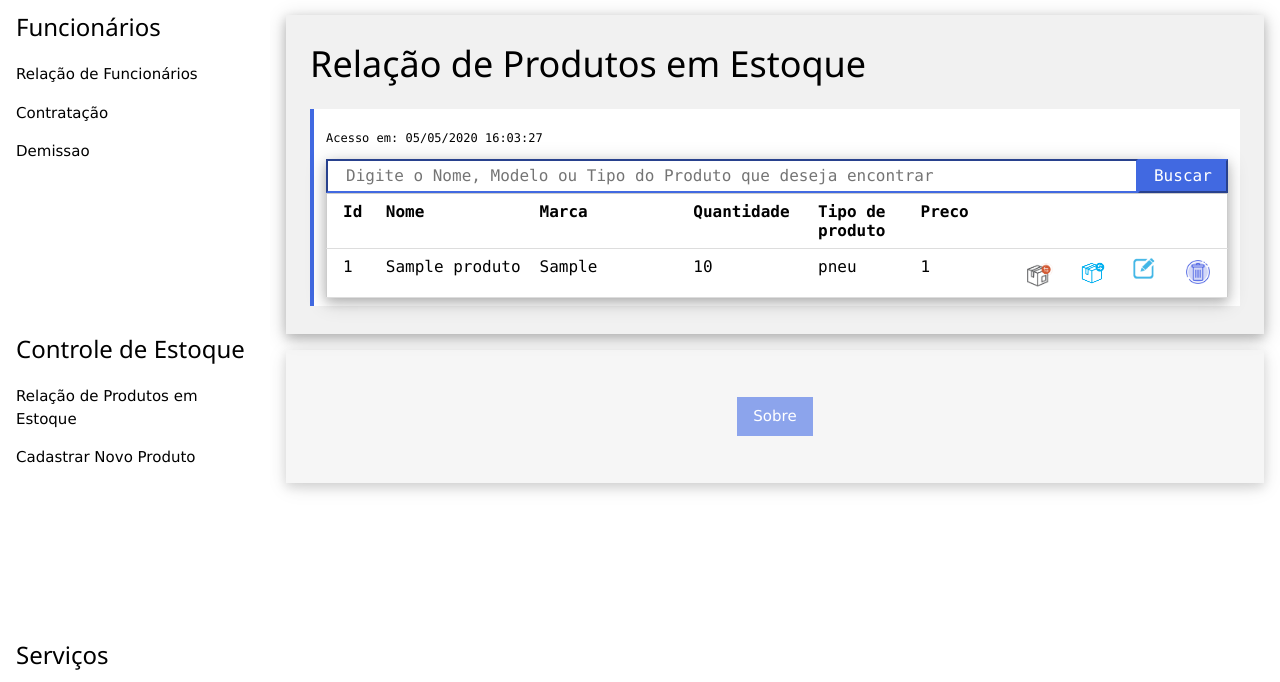
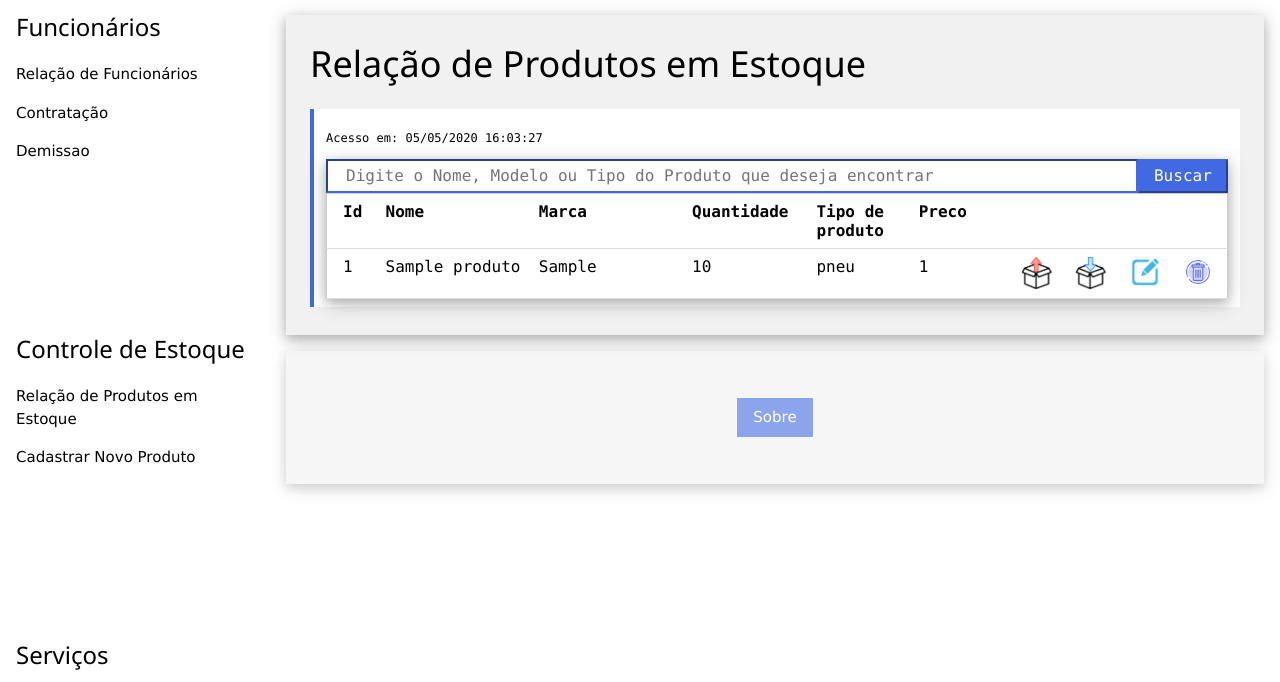
Before and after one commit to annLittleStar/SiteExpCriativa02, a PHP site: page /paginas/estoqueListarPesquisa.php in a window 1280 px wide. Shown: the part 118-800 px from the top of the page. Run offline with PHP 8.4, Linux system fonts and the light colour scheme; tables that the repository leaves empty hold one stand-in row (values such as "Sample post"); data that the repository does not hold is empty.

Commit message:
Caixinhas

```diff
--- a/SiteProjeto/paginas/estoqueListar.php
+++ b/SiteProjeto/paginas/estoqueListar.php
@@ -140,13 +140,13 @@ Equipe: Ana Schran, Gabriel Barboza, Lohan Akim e Victor Negrelli
 
 						//Adicionar, retirar ou excluir registro do produto
 				?>
-                        <a href='estoqueSaida.php?id=<?php echo $cod; ?>'><img src='../imagens/saida.png' title='Registrar Saida de Produto' width='32'></a>
+                        <a href='estoqueSaida.php?id=<?php echo $cod; ?>'><img src='../imagens/caixinhaSaida.png' title='Registrar Saida de Produto' width='32'></a>
                         </td>
                         <td>
-                        <a href='estoqueEntrada.php?id=<?php echo $cod; ?>'><img src='../imagens/entrada.png' title='Registrar Entrada de Produto' width='32'></a>
+                        <a href='estoqueEntrada.php?id=<?php echo $cod; ?>'><img src='../imagens/caixinhaEntrada.png' title='Registrar Entrada de Produto' width='32'></a>
                         </td>
                         <td>
-                        <a href='estoqueEditar.php?id=<?php echo $cod; ?>'><img src='../imagens/editar.png' title='Editar Produto' width='25'></a>
+                        <a href='estoqueEditar.php?id=<?php echo $cod; ?>'><img src='../imagens/editar.png' title='Editar Produto' width='32'></a>
                         </td>
                         <td>
                         <a href='estoqueExcluir.php?id=<?php echo $cod; ?>'><img src='../imagens/deletar.png' title='Excluir Produto' width='30'></a>
--- a/SiteProjeto/paginas/estoqueListarPesquisa.php
+++ b/SiteProjeto/paginas/estoqueListarPesquisa.php
@@ -148,16 +148,16 @@ Equipe: Ana Schran, Gabriel Barboza, Lohan Akim e Victor Negrelli
                             echo "</td><td>";
 
                 ?>
-                        <a href='estoqueSaida.php?id=<?php echo $cod; ?>'><img src='../imagens/saida.png' title='Registrar Saida de Produto' width='32'></a>
+                        <a href='estoqueSaida.php?id=<?php echo $cod; ?>'><img src='../imagens/caixinhaSaida.png' title='Registrar Saida de Produto' width='32'></a>
                         </td>
                         <td>
-                        <a href='estoqueEntrada.php?id=<?php echo $cod; ?>'><img src='../imagens/entrada.png' title='Registrar Entrada de Produto' width='32'></a>
+                        <a href='estoqueEntrada.php?id=<?php echo $cod; ?>'><img src='../imagens/caixinhaEntrada.png' title='Registrar Entrada de Produto' width='32'></a>
                         </td>
                         <td>
                         <a href='estoqueEditar.php?id=<?php echo $cod; ?>'><img src='../imagens/editar.png' title='Editar Produto' width='32'></a>
                         </td>
                         <td>
-                        <a href='estoqueExcluir.php?id=<?php echo $cod; ?>'><img src='../imagens/deletar.png' title='Excluir Produto' width='32'></a>
+                        <a href='estoqueExcluir.php?id=<?php echo $cod; ?>'><img src='../imagens/deletar.png' title='Excluir Produto' width='30'></a>
                         </td>
                         </tr>
                  <?php
@@ -183,13 +183,13 @@ Equipe: Ana Schran, Gabriel Barboza, Lohan Akim e Victor Negrelli
 
 						//Adicionar, retirar ou excluir registro do produto
 				?>
-                        <a href='estoqueSaida.php?id=<?php echo $cod; ?>'><img src='../imagens/saida.png' title='Registrar Saida de Produto' width='32'></a>
+                        <a href='estoqueSaida.php?id=<?php echo $cod; ?>'><img src='../imagens/caixinhaSaida.png' title='Registrar Saida de Produto' width='32'></a>
                         </td>
                         <td>
-                        <a href='estoqueEntrada.php?id=<?php echo $cod; ?>'><img src='../imagens/entrada.png' title='Registrar Entrada de Produto' width='32'></a>
+                        <a href='estoqueEntrada.php?id=<?php echo $cod; ?>'><img src='../imagens/caixinhaEntrada.png' title='Registrar Entrada de Produto' width='32'></a>
                         </td>
                         <td>
-                        <a href='estoqueEditar.php?id=<?php echo $cod; ?>'><img src='../imagens/editar.png' title='Editar Produto' width='25'></a>
+                        <a href='estoqueEditar.php?id=<?php echo $cod; ?>'><img src='../imagens/editar.png' title='Editar Produto' width='32'></a>
                         </td>
                         <td>
                         <a href='estoqueExcluir.php?id=<?php echo $cod; ?>'><img src='../imagens/deletar.png' title='Excluir Produto' width='30'></a>
```
Also changed, not shown: SiteProjeto/imagens/Caixinha.png (added), SiteProjeto/imagens/caixinhaEntrada.png (added), SiteProjeto/imagens/caixinhaSaida.png (added), SiteProjeto/imagens/setaE.png (added), SiteProjeto/imagens/setaS.png (added).
